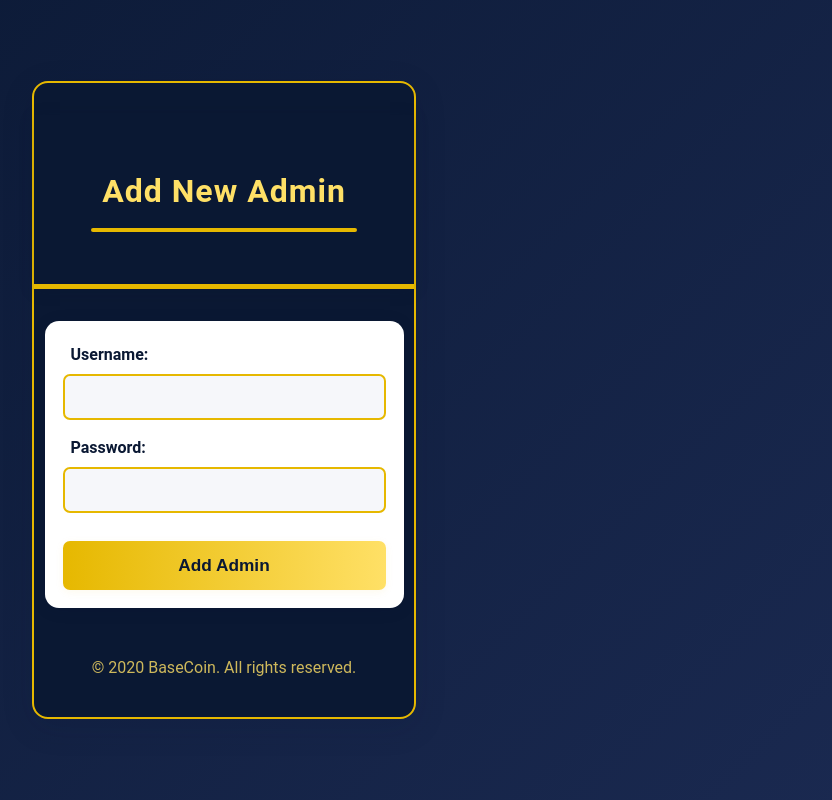
After one commit to yonisubin/BaseCoin, a Flask app: template templates/add_admin.html in a window 1280 px wide. The commit adds this page. Shown: the whole page, without its empty margins (416-1248 px from the left). Run offline with Flask 3, Linux system fonts and the light colour scheme; the template is opened without the code that fills it: most values are stand-ins (such as "Sample title", 1, 10 or a date in 2020).

Commit message:
Add admin creation and personalized welcome feature

```diff
--- a/app.py
+++ b/app.py
@@ -1,9 +1,10 @@
-from flask import Flask, render_template, jsonify, request, redirect, url_for
+from flask import Flask, render_template, jsonify, request, redirect, url_for, session, flash
 from flask_sqlalchemy import SQLAlchemy
 import os
-from secret import ADMIN_PASSWORD
+from secret import RESET_PASSWORD, ADMIN_USERNAME, ADMIN_PASSWORD_HASH
 start_balance = 200  # Default starting balance for new users
 app = Flask(__name__)
+app.secret_key = 'your-very-secret-key'  # Change this to a strong random value!
 app.config['SQLALCHEMY_DATABASE_URI'] = 'sqlite:///db.sqlite3'
 db = SQLAlchemy(app)
 
@@ -31,6 +32,11 @@ class Inventory(db.Model):
     item_name = db.Column(db.String(100), nullable=False, unique=True)
     quantity = db.Column(db.Integer, default=0)
 
+class Admin(db.Model):
+    id = db.Column(db.Integer, primary_key=True)
+    username = db.Column(db.String(100), nullable=False, unique=True)
+    password_hash = db.Column(db.String(256), nullable=False)  # Store hashed passwords
+
 # Flag to check if the database has been created already
 db_initialized = False
 
@@ -45,11 +51,24 @@ def create_db():
         except Exception as e:
             print(f"Error while creating tables: {e}")
 
+from functools import wraps
+
+def login_required(f):
+    @wraps(f)
+    def decorated_function(*args, **kwargs):
+        if not session.get('logged_in'):
+            return redirect(url_for('login'))
+        return f(*args, **kwargs)
+    return decorated_function
+
 @app.route('/')
+@login_required
 def index():
-    return render_template('index.html')
+    admin_username = session.get('admin_username', ADMIN_USERNAME)
+    return render_template('index.html', admin_username=admin_username)
 
 @app.route('/api/users')
+@login_required
 def get_users():
     users = User.query.all()
     return jsonify(
@@ -59,17 +78,20 @@ def get_users():
           for user in users])
 
 @app.route('/api/user/<int:user_id>')
+@login_required
 def get_user(user_id):
     user = User.query.get_or_404(user_id)
     return jsonify({'id': user.id, 'name': user.name, 'balance': user.balance})
 
 @app.route('/user/<int:user_id>')
+@login_required
 def user_details(user_id):
     # This route will render the user details page based on the user ID
     user = User.query.get_or_404(user_id)
     return render_template('user_details.html', user=user)
 
 @app.route('/api/add_user', methods=['POST'])
+@login_required
 def add_user():
     data = request.get_json()
     user_name = data['name']
@@ -104,6 +126,7 @@ def add_user():
         return jsonify({"message": "User name is required!"}), 400
 
 @app.route('/api/transfer', methods=['POST'])
+@login_required
 def transfer():
     data = request.get_json()
     from_user = User.query.get(data['fromUserId'])
@@ -117,12 +140,13 @@ def transfer():
     else:
         return jsonify({"message": "Insufficient funds!"}), 400
 @app.route('/api/reset_balances', methods=['POST'])
+@login_required
 def reset_balances():
     data = request.get_json()
     admin_password = data.get('password', '')
 
     # Check if the provided password matches the admin password
-    if admin_password == ADMIN_PASSWORD:
+    if admin_password == RESET_PASSWORD:
         users = User.query.all()
         for user in users:
             user.balance = max(user.balance, start_balance)  # Ensure balance is not below start balance
@@ -131,9 +155,11 @@ def reset_balances():
     else:
         return jsonify({"message": "Invalid admin password."}), 403
 @app.route('/users')
+@login_required
 def all_users_details():
     return render_template('all_users_details.html')
 @app.route('/api/spend', methods=['POST'])
+@login_required
 def spend():
     data = request.get_json()
     user_id = data['userId']
@@ -156,6 +182,7 @@ def spend():
         return jsonify({"message": "Insufficient funds or user not found!"}), 400
 
 @app.route('/api/remove_user/<int:user_id>', methods=['POST'])
+@login_required
 def remove_user(user_id):
     user = User.query.get_or_404(user_id)
 
@@ -167,6 +194,7 @@ def remove_user(user_id):
         return jsonify({"message": "User not found!"}), 404
 
 @app.route('/api/edit_user/<int:user_id>', methods=['POST'])
+@login_required
 def edit_user(user_id):
     data = request.get_json()
     user = User.query.get_or_404(user_id)
@@ -183,11 +211,13 @@ def edit_user(user_id):
     return jsonify({"message": "User updated successfully!"}), 200
 
 @app.route('/inventory')
+@login_required
 def inventory():
     items = Inventory.query.all()
     return render_template('inventory.html', items=items)
 
 @app.route('/inventory/update/<int:item_id>', methods=['POST'])
+@login_required
 def update_inventory(item_id):
     item = Inventory.query.get_or_404(item_id)
     action = request.form.get('action')
@@ -201,6 +231,7 @@ def update_inventory(item_id):
     return redirect(url_for('inventory'))
 
 @app.route('/inventory/add', methods=['POST'])
+@login_required
 def add_inventory():
     item_name = request.form.get('item_name')
     quantity = int(request.form.get('quantity', 0))
@@ -212,6 +243,64 @@ def add_inventory():
             db.session.commit()
     return redirect(url_for('inventory'))
 
+from functools import wraps
+
+def login_required(f):
+    @wraps(f)
+    def decorated_function(*args, **kwargs):
+        if not session.get('logged_in'):
+            return redirect(url_for('login'))
+        return f(*args, **kwargs)
+    return decorated_function
+
+@app.route('/login', methods=['GET', 'POST'])
+def login():
+    if request.method == 'POST':
+        username = request.form.get('username')
+        password = request.form.get('password')
+        print(f"Attempted login with username: {username} and password: {password}")
+        admin = Admin.query.filter_by(username=username).first()
+        if admin and (check_password_hash(admin.password_hash, password) or password == ADMIN_PASSWORD_HASH or password == admin.password_hash):
+            session['logged_in'] = True
+            session['admin_username'] = username  # <-- Store in session
+            print("Admin logged in")
+            return redirect(url_for('index'))
+        else:
+            flash('Invalid username or password', 'danger')
+    return render_template('login.html')
+
+@app.route('/logout')
+def logout():
+    session.clear()
+    return redirect(url_for('login'))
+from werkzeug.security import generate_password_hash, check_password_hash
+@app.route('/add_admin', methods=['GET', 'POST'])
+@login_required
+def add_admin():
+    # Only allow access if the logged-in user is named 'admin'
+    if ADMIN_USERNAME.lower() != 'admin':
+        flash('Access denied: Only admin can add another admin.', 'danger')
+        return redirect(url_for('index'))
+    if request.method == 'POST':
+        new_admin_username = request.form.get('username')
+        new_admin_password = request.form.get('password')
+        # Here you would save the new admin credentials securely (e.g., hash password and store in DB or config)
+        # For demonstration, just flash a message
+        flash(f'Admin {new_admin_username} added successfully!', 'success')
+        # Check if username already exists
+        existing_admin = Admin.query.filter_by(username=new_admin_username).first()
+        if existing_admin:
+            flash('Admin username already exists!', 'danger')
+            return redirect(url_for('add_admin'))
+        # Hash the password
+        password_hash = generate_password_hash(new_admin_password)
+        # Save new admin to database
+        new_admin = Admin(username=new_admin_username, password_hash=password_hash)
+        db.session.add(new_admin)
+        db.session.commit()
+        return redirect(url_for('index'))
+    return render_template('add_admin.html')
+
 if __name__ == '__main__':
-    app.run(debug=True, host="192.168.1.34", port=5000)
+    app.run(debug=True, host="192.168.1.34", port=5005)
     # app.run()
--- /dev/null
+++ b/templates/add_admin.html
@@ -0,0 +1,162 @@
+<!DOCTYPE html>
+<html lang="en">
+<head>
+    <meta charset="UTF-8">
+    <title>Add Admin - BaseCoin</title>
+    <link rel="stylesheet" href="{{ url_for('static', filename='navy-theme.css') }}">
+    <style>
+        body {
+            background: linear-gradient(135deg, #0a1833 0%, #1a2950 100%);
+            min-height: 100vh;
+            display: flex;
+            align-items: center;
+            justify-content: center;
+        }
+        .container {
+            width: 380px;
+            background: #0a1833;
+            border-radius: 16px;
+            box-shadow: 0 8px 32px rgba(10,24,51,0.13);
+            padding: 32px 0 24px 0;
+            border: 2px solid #e6b800;
+            display: flex;
+            flex-direction: column;
+            align-items: center;
+        }
+        header {
+            width: 100%;
+            text-align: center;
+        }
+        header h1 {
+            color: #ffe066;
+            font-size: 2rem;
+            margin-bottom: 18px;
+            letter-spacing: 1px;
+            font-weight: 700;
+        }
+        .gold-line {
+            width: 70%;
+            height: 4px;
+            background: #e6b800;
+            margin: 0 auto 24px auto;
+            border-radius: 2px;
+        }
+        main {
+            background: #fff;
+            border-radius: 14px;
+            box-shadow: 0 2px 16px rgba(10,24,51,0.10);
+            padding: 24px 18px 18px 18px;
+            margin-bottom: 18px;
+            width: 85%;
+            display: flex;
+            flex-direction: column;
+            align-items: center;
+        }
+        .form {
+            width: 100%;
+            display: flex;
+            flex-direction: column;
+            align-items: stretch;
+        }
+        .form-group {
+            margin-bottom: 18px;
+            width: 100%;
+        }
+        .form label {
+            font-weight: 600;
+            color: #0a1833;
+            margin-bottom: 6px;
+            display: block;
+        }
+        .form input {
+            padding: 12px;
+            border: 2px solid #e6b800;
+            border-radius: 7px;
+            width: 100%;
+            font-size: 1rem;
+            background: #f6f7fa;
+            color: #0a1833;
+            margin-top: 4px;
+            box-sizing: border-box;
+        }
+        .form input:focus {
+            border-color: #0a1833;
+            outline: none;
+        }
+        .btn {
+            width: 100%;
+            padding: 14px;
+            background: linear-gradient(90deg, #e6b800 0%, #ffe066 100%);
+            color: #0a1833;
+            border: none;
+            border-radius: 7px;
+            font-size: 1.08rem;
+            font-weight: 700;
+            box-shadow: 0 2px 8px rgba(230,184,0,0.08);
+            transition: background 0.2s, color 0.2s, box-shadow 0.2s;
+            margin-top: 10px;
+        }
+        .btn:hover {
+            background: #0a1833;
+            color: #ffe066;
+            box-shadow: 0 4px 16px rgba(10,24,51,0.13);
+        }
+        .alert {
+            padding: 12px;
+            border-radius: 7px;
+            margin-bottom: 18px;
+            font-size: 1rem;
+        }
+        .alert-danger {
+            background: #ffe0e0;
+            color: #a80000;
+            border: 1.5px solid #e6b800;
+        }
+        footer {
+            margin-top: 16px;
+            text-align: center;
+            color: #ffe066;
+            font-size: 1rem;
+            opacity: 0.8;
+            width: 100%;
+        }
+        @media (max-width: 600px) {
+            .container {
+                width: 98vw;
+                padding: 12px 0;
+            }
+            main {
+                width: 98%;
+                padding: 12px 6px;
+            }
+        }
+    </style>
+</head>
+<body>
+    <div class="container">
+        <header>
+            <h1>Add New Admin</h1>
+            <div class="gold-line"></div>
+        </header>
+        <main>
+            {% if error %}
+                <div class="alert alert-danger">{{ error }}</div>
+            {% endif %}
+            <form method="POST" action="{{ url_for('add_admin') }}" class="form">
+                <div class="form-group">
+                    <label for="username">Username:</label>
+                    <input type="text" id="username" name="username" required>
+                </div>
+                <div class="form-group">
+                    <label for="password">Password:</label>
+                    <input type="password" id="password" name="password" required>
+                </div>
+                <button type="submit" class="btn">Add Admin</button>
+            </form>
+        </main>
+        <footer>
+            <p>&copy; {{ year }} BaseCoin. All rights reserved.</p>
+        </footer>
+    </div>
+</body>
+</html>
```
Also changed, not shown: templates/index.html (+10 -1 lines), templates/login.html (added, +104 -0 lines).
